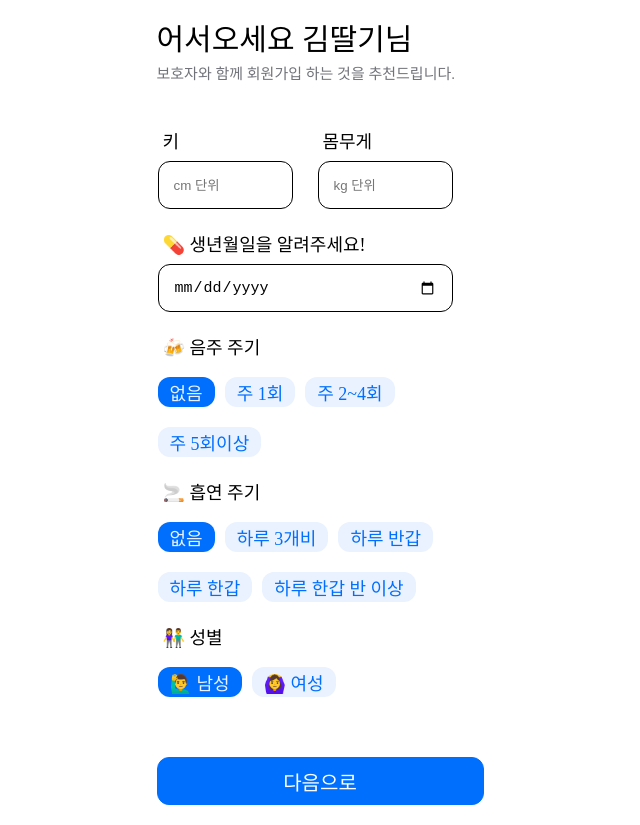
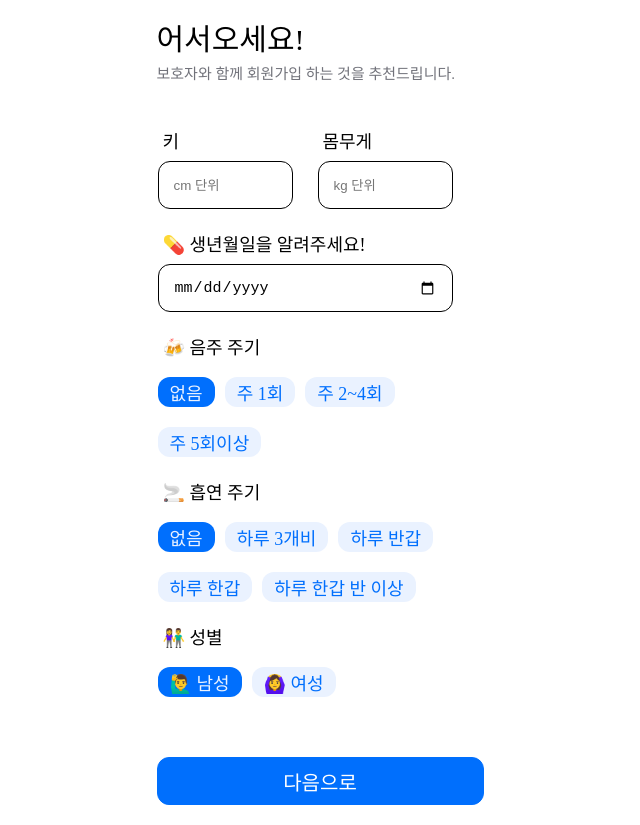
Before and after one commit to kookmin-sw/capstone-2023-11, a React (Create React App) app in the folder web_frontend/: page /join/senior in a window 1280 px wide. Shown: the whole page, without its empty margins (320-960 px from the left). Built offline with nearby package versions, Linux system fonts and the light colour scheme; a web font is replaced by a local one.

Commit message:
[fix] 버그 수정

```diff
--- a/web_frontend/src/pages/GuardianJoinPage.tsx
+++ b/web_frontend/src/pages/GuardianJoinPage.tsx
@@ -1,5 +1,5 @@
 import styled from "styled-components";
-import { useState } from "react";
+import { useEffect, useState } from "react";
 import { GrandFather, GrandMother } from "../assets/icons";
 import { useNavigate } from "react-router-dom";
 import { guardianJoin } from "../core/api";
@@ -19,14 +19,16 @@ function GuardianJoinPage() {
     }
   };
   const { data } = useQuery("joinGuardian", () => guardianJoin(seniors), { enabled: !!joinState });
-  if (data != undefined) {
-    alert("회원가입이 완료되었습니다.");
-    navigate("/login");
-  }
+  useEffect(() => {
+    if (data) {
+      alert("회원가입이 완료되었습니다.");
+      navigate("/login");
+    }
+  }, [data]);
   return (
     <motion.div initial={{ opacity: 0 }} animate={{ opacity: 1 }} exit={{ opacity: 0 }}>
       <StGuardianPage>
-        <StWelcomMessage>어서오세요 김딸기님</StWelcomMessage>
+        <StWelcomMessage>어서오세요!</StWelcomMessage>
         <StInfoText>피보호인(부모님)의 유저코드를 확인해주세요!</StInfoText>
         <StContainer>
           <StCodeInfo>👨‍👩‍👧‍👦 복실이를 사용중인 피보호인이 있으신가요?</StCodeInfo>
--- a/web_frontend/src/pages/SeniorJoinPage.tsx
+++ b/web_frontend/src/pages/SeniorJoinPage.tsx
@@ -43,7 +43,7 @@ function SeniorJoinPage() {
     return (
       <motion.div initial={{ opacity: 0 }} animate={{ opacity: 1 }} exit={{ opacity: 0 }}>
         <StSeniorPage>
-          <StWelcomMessage>어서오세요 김딸기님</StWelcomMessage>
+          <StWelcomMessage>어서오세요!</StWelcomMessage>
           <StInfoText>보호자와 함께 회원가입 하는 것을 추천드립니다.</StInfoText>
           <StMedicalContainer>
             <StHeight>
```
